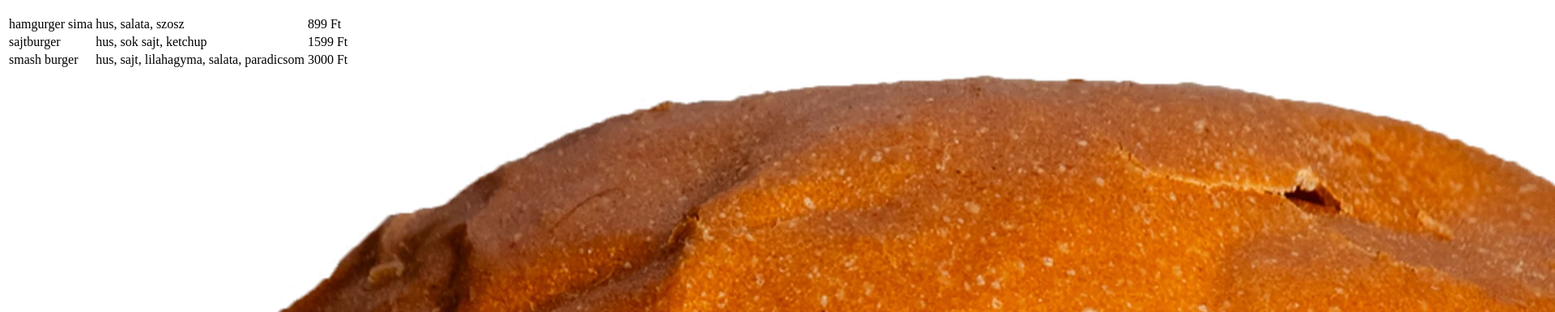
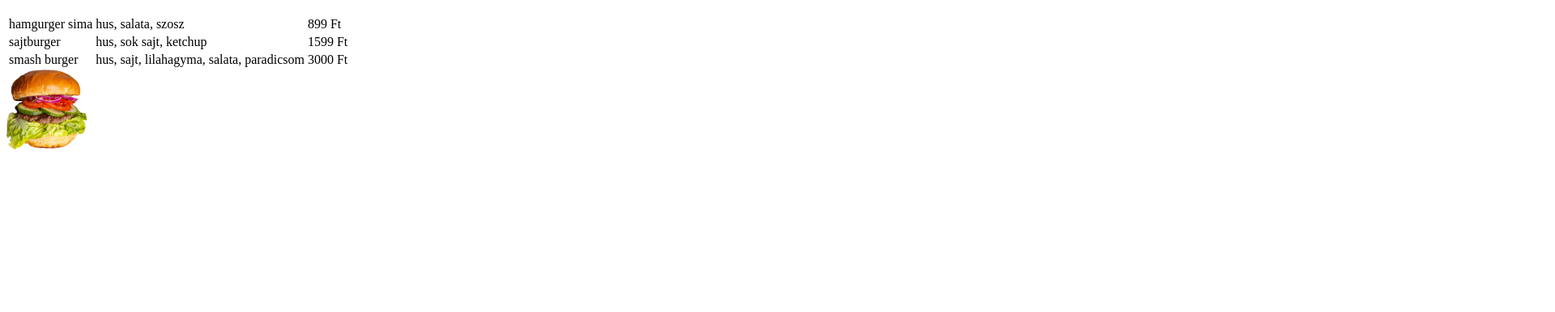
Before and after one commit to SzerencsesLucky/etterem, a plain HTML site: page hamburgerek.html in a window 1280 px wide. Shown: the part 230-616 px from the top of the page at 81% size, 1920 px wide, since content can reach past the window. Drawn offline with Linux system fonts and the light colour scheme.

Commit message:
képméret

```diff
--- a/hamburgerek.html
+++ b/hamburgerek.html
@@ -35,4 +35,4 @@
 </body>
 
 </html>
-<img src="./img/hamburger.webp" alt="Burgir">
+<img src="./img/hamburger.webp" alt="Burgir" width="100">
```
